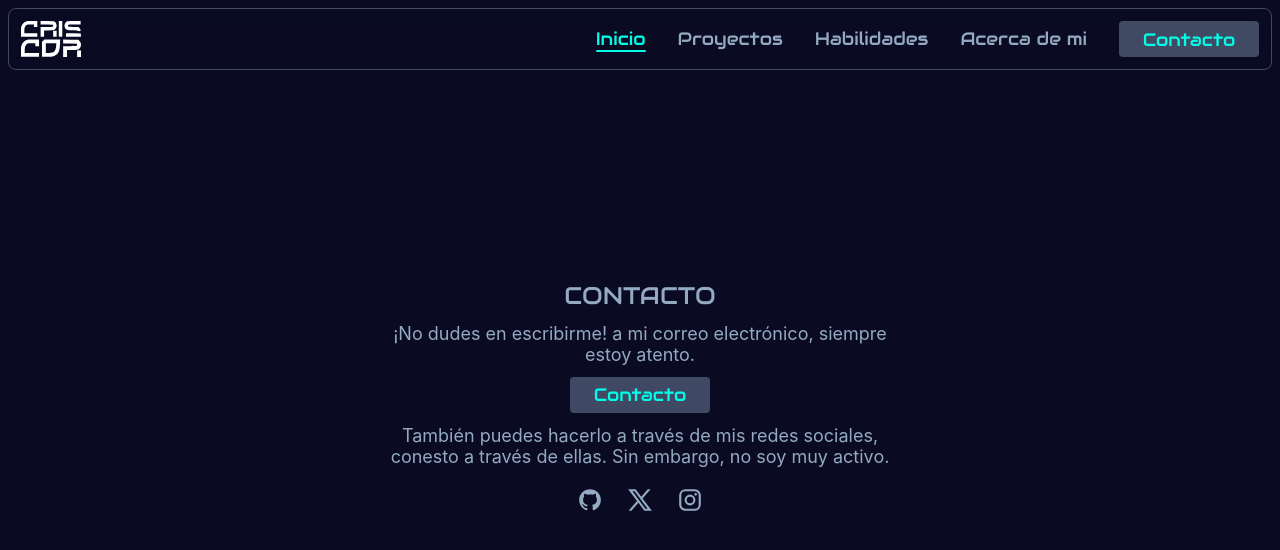
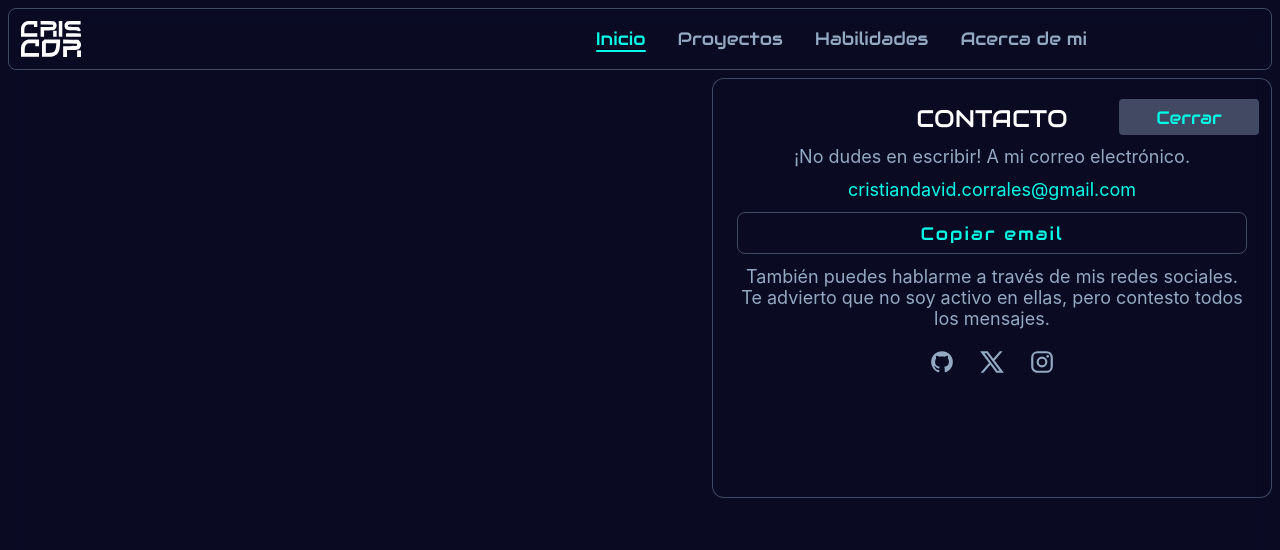
Before and after one commit to CrisdCor/cris-cor-portfolio, a React (Create React App) app: page /skills in a window 1280 px wide. Both pictures are taken after a click on the button "Contacto". Shown: the top 550 px of the page. Built offline with nearby package versions, Linux system fonts and the light colour scheme.

Commit message:
Finalizado funcionalidad de bottón contacto

```diff
--- a/src/components/ButtonContact/index.js
+++ b/src/components/ButtonContact/index.js
@@ -1,9 +1,17 @@
 import "./styles.css";
 
-export default function Button() {
+export default function Button({ toggleContact, openContact }) {
+  const textButton = openContact === false ? "Contacto" : "Cerrar";
+  const buttonClose =
+    openContact === false
+      ? "button-contact text-m"
+      : "button-contact text-m button-contact--close";
+
   return (
-    <div className="button-contact">
-      <button className="buttcon-contact--text text-m">Contacto</button>
+    <div className={buttonClose}>
+      <button onClick={toggleContact} className="buttcon-contact--text text-m">
+        {textButton}
+      </button>
     </div>
   );
 }
--- a/src/components/ButtonContact/styles.css
+++ b/src/components/ButtonContact/styles.css
@@ -1,6 +1,7 @@
 @import url(../../pages/App/App.css);
 
 .button-contact {
+  position: relative;
   height: 3.6rem;
   min-width: 14rem;
   max-width: 42rem;
@@ -9,6 +10,10 @@
   background: rgba(147, 170, 194, 0.4);
   border-radius: 0.4rem;
   transition: all 0.5s;
+}
+
+.button-contact--close {
+  transform: translateY(7.8rem);
 }
 
 .buttcon-contact--text {
--- a/src/components/NavBar/index.js
+++ b/src/components/NavBar/index.js
@@ -4,7 +4,7 @@ import { useState } from "react";
 import ButtonContact from "../ButtonContact";
 import "./styles.css";
 
-export default function NavBar() {
+export default function NavBar({ toggleContact, openContact }) {
   const [active, setActive] = useState(0);
 
   const handleToggle = (index) => {
@@ -54,7 +54,7 @@ export default function NavBar() {
           </NavLink>
         </li>
       ))}
-      <ButtonContact />
+      <ButtonContact toggleContact={toggleContact} openContact={openContact} />
     </ul>
   );
 }
--- a/src/containers/ContactModal/index.js
+++ b/src/containers/ContactModal/index.js
@@ -1,20 +1,25 @@
 import SocialIcons from "../../components/SocialIcons";
-import ButtonContact from "../../components/ButtonContact";
 import "./styles.css";
 
-export default function ContactModal() {
+export default function ContactModal(props) {
   return (
     <div className="contact-modal-container">
       <div className="contact-modal">
         <h1 className="contact-modal__title text-l text-center">CONTACTO</h1>
         <p className="contact-modal__text text-m text-center">
-          ¡No dudes en escribirme! a mi correo electrónico, siempre estoy
-          atento.
+          ¡No dudes en escribir! A mi correo electrónico.
         </p>
-        <ButtonContact />
+        <p className="contact-modal__email text-m">
+          cristiandavid.corrales@gmail.com
+        </p>
+        <div className="button-email-container">
+          <button className="button-email__button text-m text-center">
+            Copiar email
+          </button>
+        </div>
         <p className="contact-modal__text text-m text-center">
-          También puedes hacerlo a través de mis redes sociales, conesto a
-          través de ellas. Sin embargo, no soy muy activo.
+          También puedes hablarme a través de mis redes sociales. Te advierto
+          que no soy activo en ellas, pero contesto todos los mensajes.
         </p>
         <SocialIcons />
       </div>
--- a/src/containers/ContactModal/styles.css
+++ b/src/containers/ContactModal/styles.css
@@ -8,9 +8,9 @@
   width: calc(100% - calc(var(--space-s) * 2));
   max-width: 128rem;
   height: calc(100% - calc(var(--space-s) * 2));
+  padding: 7rem 0;
   display: flex;
-  align-items: center;
-  justify-content: center;
+  justify-content: flex-end;
   backdrop-filter: blur(10px);
 }
 
@@ -24,6 +24,7 @@
   align-items: center;
   row-gap: var(--space-m);
   background-color: var(--dark-blue-tr);
+  border: 0.1rem solid rgba(147, 170, 194, 0.4);
   border-radius: var(--space-m);
 }
 
@@ -31,4 +32,41 @@
   font-family: "Audiowide";
   font-weight: 400;
   font-style: normal;
+  color: var(--white);
 }
+
+.contact-modal__email {
+  color: var(--cyan);
+}
+
+.button-email-container {
+  position: relative;
+  width: 100%;
+  height: 4.2rem;
+  display: flex;
+  align-items: center;
+  justify-content: center;
+  border: 0.1rem solid rgba(147, 170, 194, 0.4);
+  border-radius: var(--space-s);
+  overflow: hidden;
+  transition: border 0.5s;
+}
+
+.button-email-container:hover {
+  border: 0.1rem solid var(--cyan);
+  transition: border 0.3s;
+}
+
+.button-email-container:hover .button-email__button {
+  color: var(--white);
+  transition: color 0.3s;
+}
+
+.button-email__button {
+  width: 100%;
+  height: 100%;
+  color: var(--cyan);
+  letter-spacing: 0.2rem;
+  border-radius: var(--space-s);
+  transition: color 0.3s;
+}
--- a/src/containers/Header/index.js
+++ b/src/containers/Header/index.js
@@ -3,11 +3,11 @@ import NavBar from "../../components/NavBar";
 
 import "./styles.css";
 
-const MyHeader = () => {
+const MyHeader = ({ toggleContact, openContact }) => {
   return (
     <header className="header">
       <LogoHeader />
-      <NavBar />
+      <NavBar toggleContact={toggleContact} openContact={openContact} />
     </header>
   );
 };
--- a/src/pages/App/App.js
+++ b/src/pages/App/App.js
@@ -1,4 +1,6 @@
 import { BrowserRouter } from "react-router-dom";
+import { useState } from "react";
+
 import MyHeader from "../../containers/Header";
 import ContactModal from "../../containers/ContactModal";
 import AppRoutes from "../../containers/AppRoutes";
@@ -6,11 +8,17 @@ import AppRoutes from "../../containers/AppRoutes";
 import "./App.css";
 
 function App() {
+  const [openContact, setOpenContact] = useState(false);
+  const toggleContact = () => {
+    setOpenContact(!openContact);
+    console.log(openContact);
+  };
+
   return (
     <div className="App">
       <BrowserRouter>
-        <MyHeader />
-        <ContactModal />
+        <MyHeader toggleContact={toggleContact} openContact={openContact} />
+        {openContact && <ContactModal />}
         <AppRoutes />
       </BrowserRouter>
     </div>
```
Also changed, not shown: src/assets/icons/arrow-up.svg (added).
